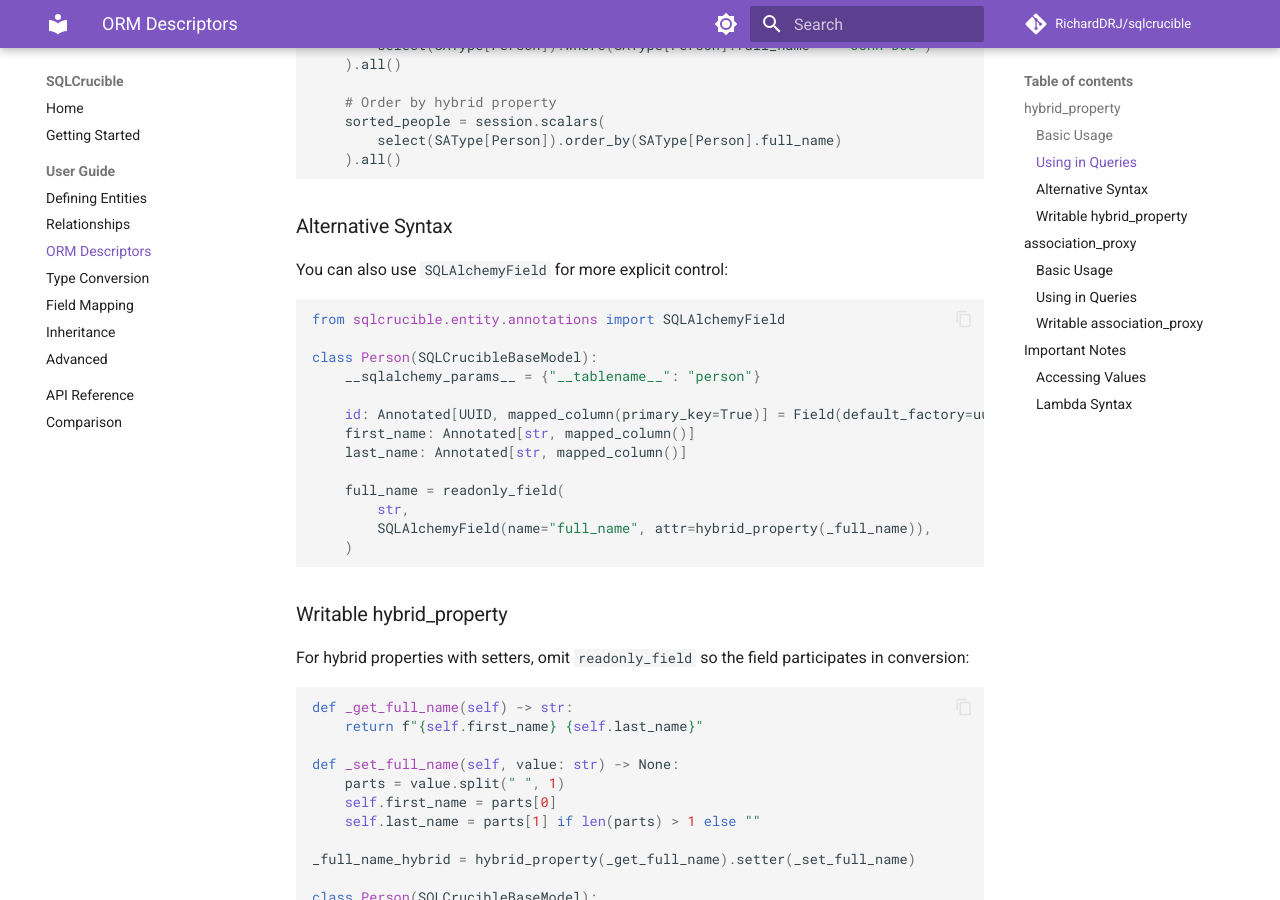
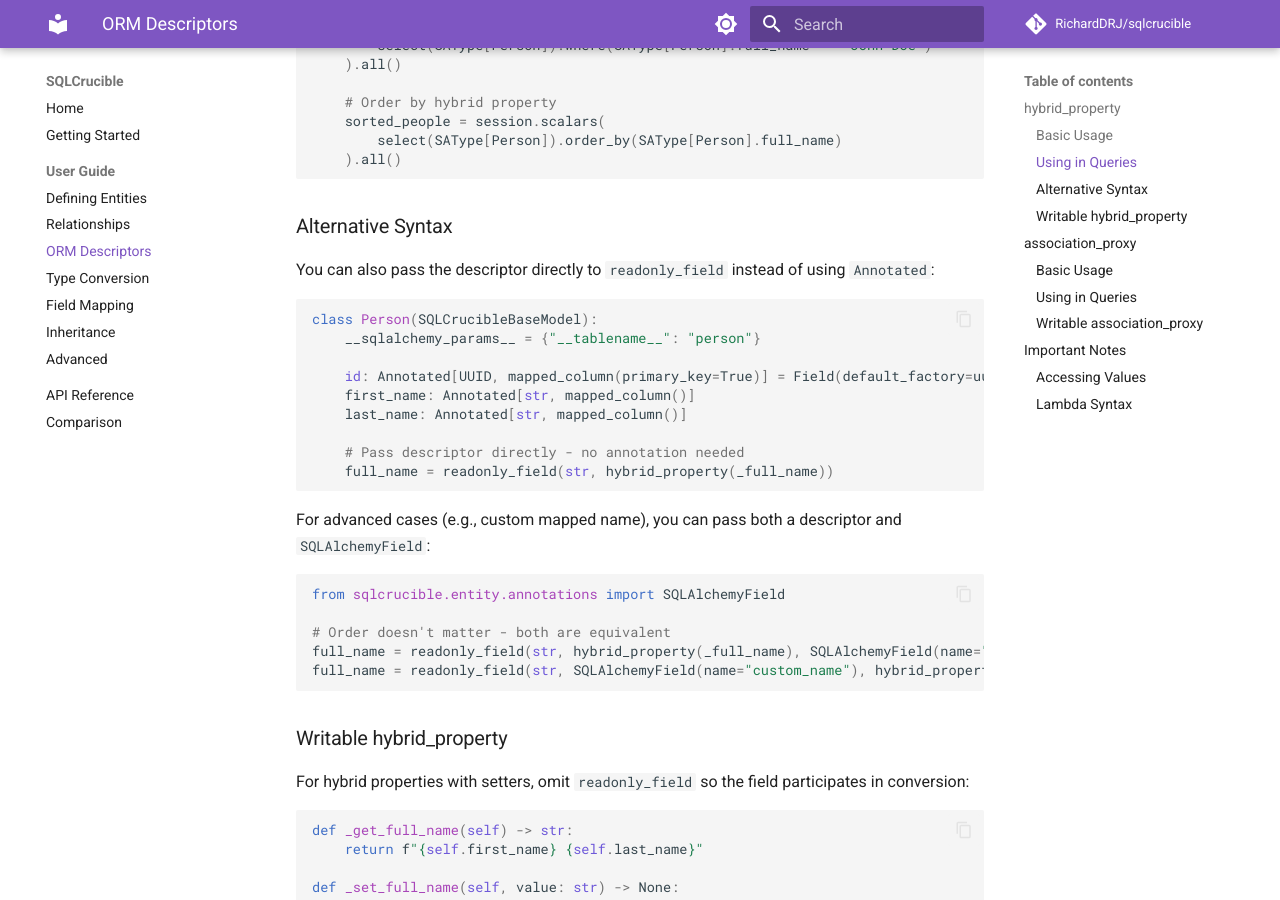
Before and after one commit to RichardDRJ/sqlcrucible, an MkDocs documentation site: the page built from docs/guide/orm-descriptors.md, in a window 1280 px wide and 900 px high, scrolled down 1173 px. Built offline with MkDocs 1.6.1 and Material for MkDocs 9.7.7, drawn with Linux system fonts in a browser that asks for light colours; comment, search, counter and statistics services are not loaded; the version menu is left out.

Commit message:
Fix descriptor merge bug and update docs for new readonly_field API
- Fix bug where descriptor was ignored when both descriptor and sa_field
  were passed to readonly_field - now uses SQLAlchemyField.merge_all()
- Fix missing type argument in relationships.md example
- Update all docs to use new cleaner syntax (pass descriptor directly)
- Expand orm-descriptors.md Alternative Syntax section with examples

````diff
--- a/docs/guide/orm-descriptors.md
+++ b/docs/guide/orm-descriptors.md
@@ -56,11 +56,9 @@
 
 ### Alternative Syntax
 
-You can also use `SQLAlchemyField` for more explicit control:
+You can also pass the descriptor directly to `readonly_field` instead of using `Annotated`:
 
 ```python
-from sqlcrucible.entity.annotations import SQLAlchemyField
-
 class Person(SQLCrucibleBaseModel):
     __sqlalchemy_params__ = {"__tablename__": "person"}
 
@@ -68,10 +66,18 @@
     first_name: Annotated[str, mapped_column()]
     last_name: Annotated[str, mapped_column()]
 
-    full_name = readonly_field(
-        str,
-        SQLAlchemyField(name="full_name", attr=hybrid_property(_full_name)),
-    )
+    # Pass descriptor directly - no annotation needed
+    full_name = readonly_field(str, hybrid_property(_full_name))
+```
+
+For advanced cases (e.g., custom mapped name), you can pass both a descriptor and `SQLAlchemyField`:
+
+```python
+from sqlcrucible.entity.annotations import SQLAlchemyField
+
+# Order doesn't matter - both are equivalent
+full_name = readonly_field(str, hybrid_property(_full_name), SQLAlchemyField(name="custom_name"))
+full_name = readonly_field(str, SQLAlchemyField(name="custom_name"), hybrid_property(_full_name))
 ```
 
 ### Writable hybrid_property
````
Also changed, not shown: docs/comparison.md (+1 -1 lines), docs/guide/relationships.md (+3 -8 lines), 1 other file.
